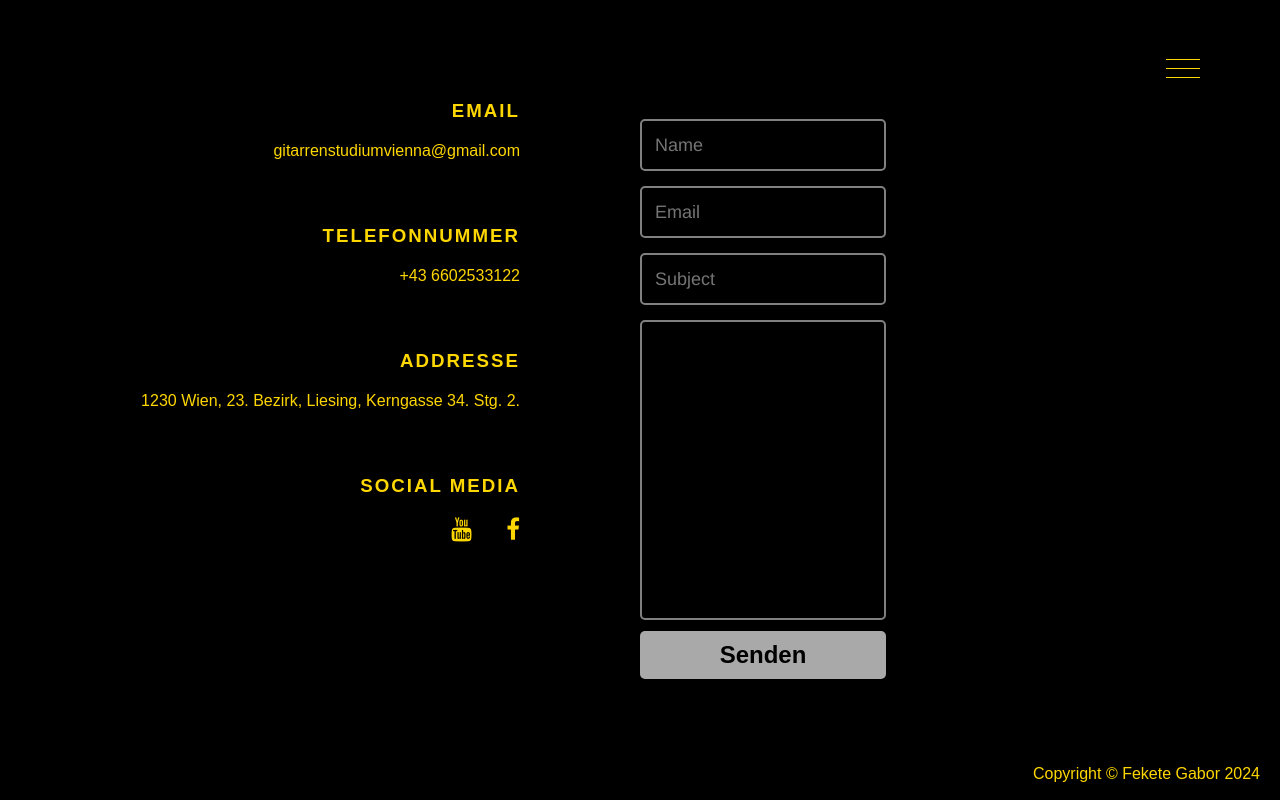
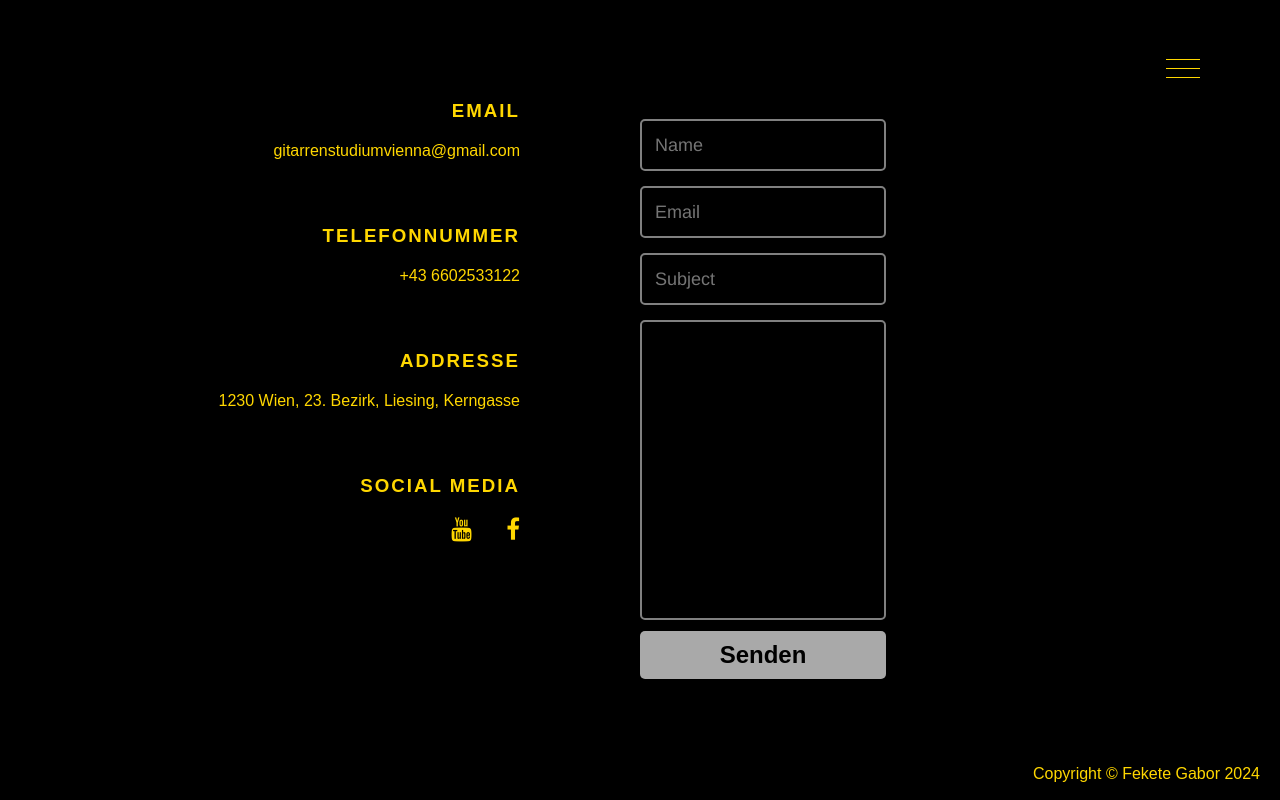
Before and after one commit to playrepeat/gitarstudiumstatic, a plain HTML site: page contact.html in a window 1280 px wide. Drawn offline with nearby package versions, Linux system fonts and the light colour scheme.

Commit message:
prettying

```diff
--- a/contact.html
+++ b/contact.html
@@ -7,7 +7,7 @@
 
     <!-- Updated Title Tag and Meta Description -->
     <title>GitarrenstudiumVienna - Learn Guitar with Expert Instructors</title>
-    <meta name="description" content="Explore Gitarrenstudium Vienna for high-quality guitar lessons. Our expert instructor offer comprehensive courses for beginners and advanced players. Join me to enhance your guitar skills.">
+    <meta name="description" content="Gitarrenunterricht für alle Niveaus mit Spaß und Freude von Diplom Gitarrist und Musikpädagoge mit langjähriger Bühnen und Unterrichtserfahrung.">
 
     <!-- Additional Meta Tags -->
     <meta name="keywords" content="Gitarre, gitarrenlehrer, gitarrenunterricht, musikunterricht, gitarrenlernen, gitarrenstudium, gitarrist, musik, Wien, Vienna, Liesing, Rodaun, Mauer, 1230 Wien, 23. Bezirk, Kerngasse, Perchtoldsdorf, Breitenfurt, Kaltenleutgeben, Meidling, Musikschule, saite">
@@ -44,7 +44,7 @@
 
 	  		<div class="item">
 				<h3>ADDRESSE</h3>
-				<a href="https://maps.app.goo.gl/DWiwJPQHeWh4c1sF9" target="_blank">1230 Wien, 23. Bezirk, Liesing, Kerngasse 34. Stg. 2.</a>
+				<a href="https://maps.app.goo.gl/y2B8h3MyKhHeRsXA6" target="_blank">1230 Wien, 23. Bezirk, Liesing, Kerngasse</a>
 	  		</div>
 	  		<div class="item">
 				<h3>SOCIAL MEDIA</h3>
```
Also changed, not shown: about.html (+5 -5 lines), index.html (+1 -1 lines), videos.html (+1 -1 lines).
